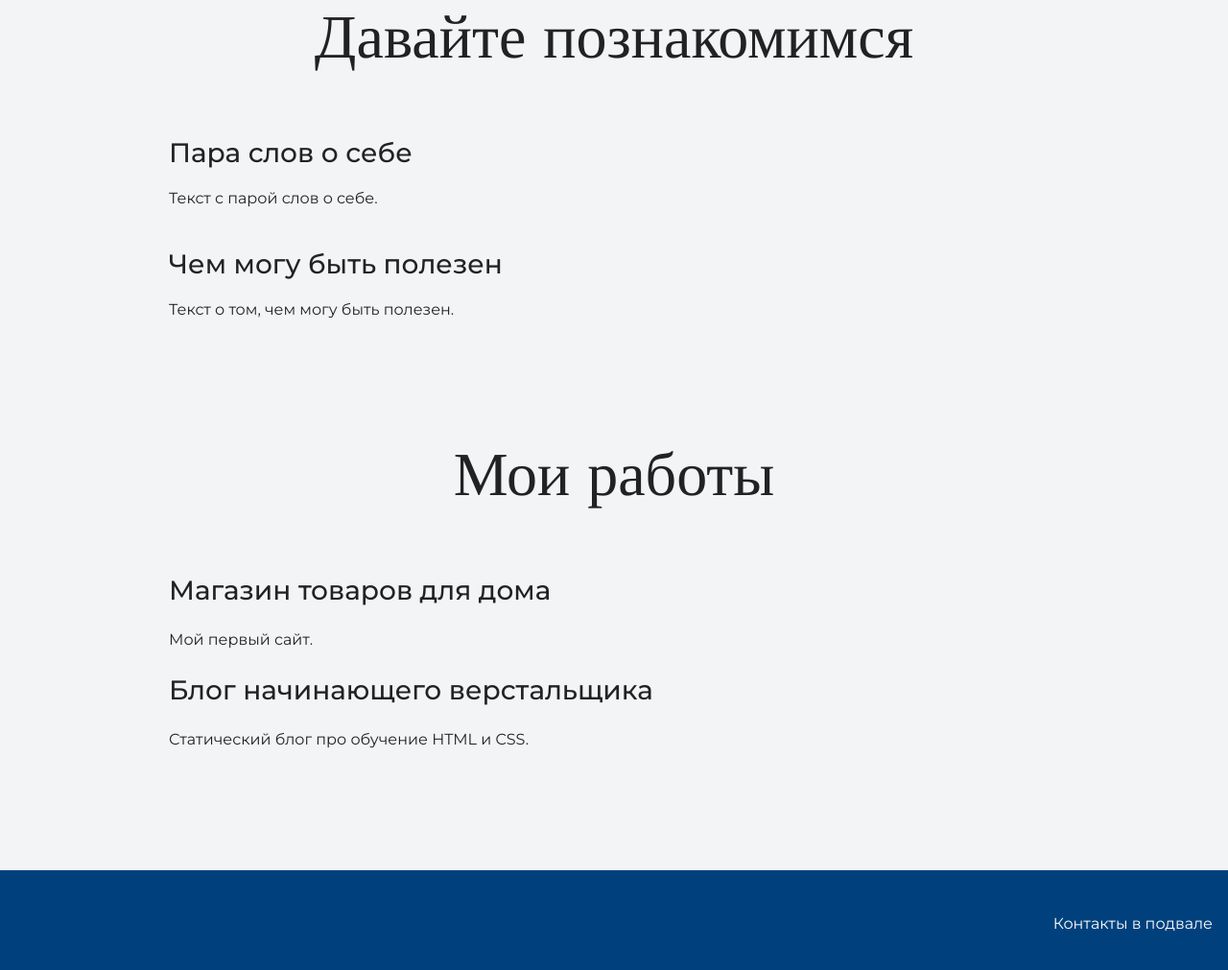
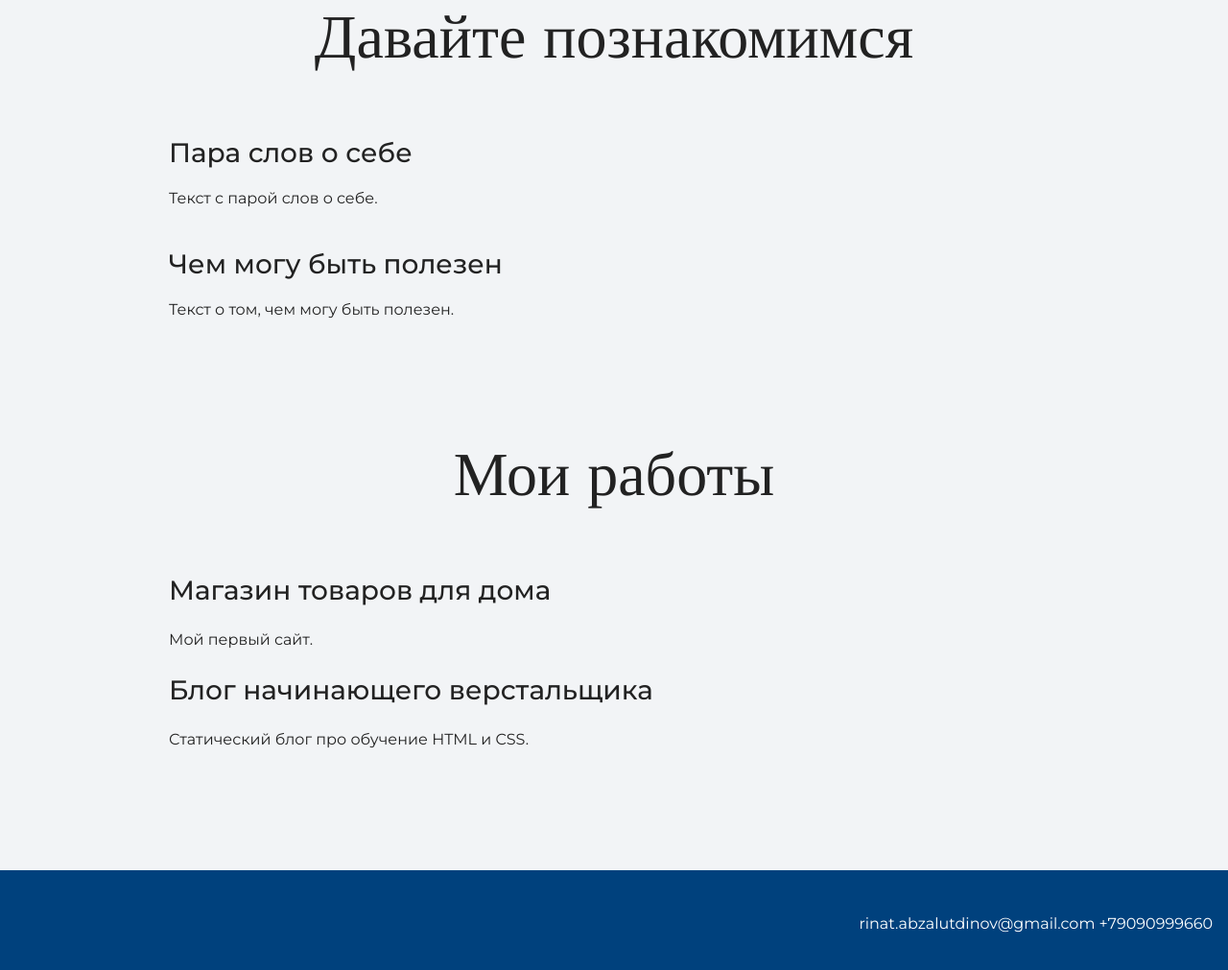
Before and after one commit to Rinatelo/my-site, a plain HTML site: page index.html in a window 1280 px wide. Shown: the part 1033-2044 px from the top of the page at 96% size. Drawn offline with nearby package versions, Linux system fonts and the light colour scheme.

Commit message:
изменил footer

```diff
--- a/index.html
+++ b/index.html
@@ -45,7 +45,7 @@
 
     <footer class="page-footer">
       <div class="container">
-      Контакты в подвале
+        rinat.abzalutdinov@gmail.com +79090999660
       </div>
     </footer>
   </body>
```
